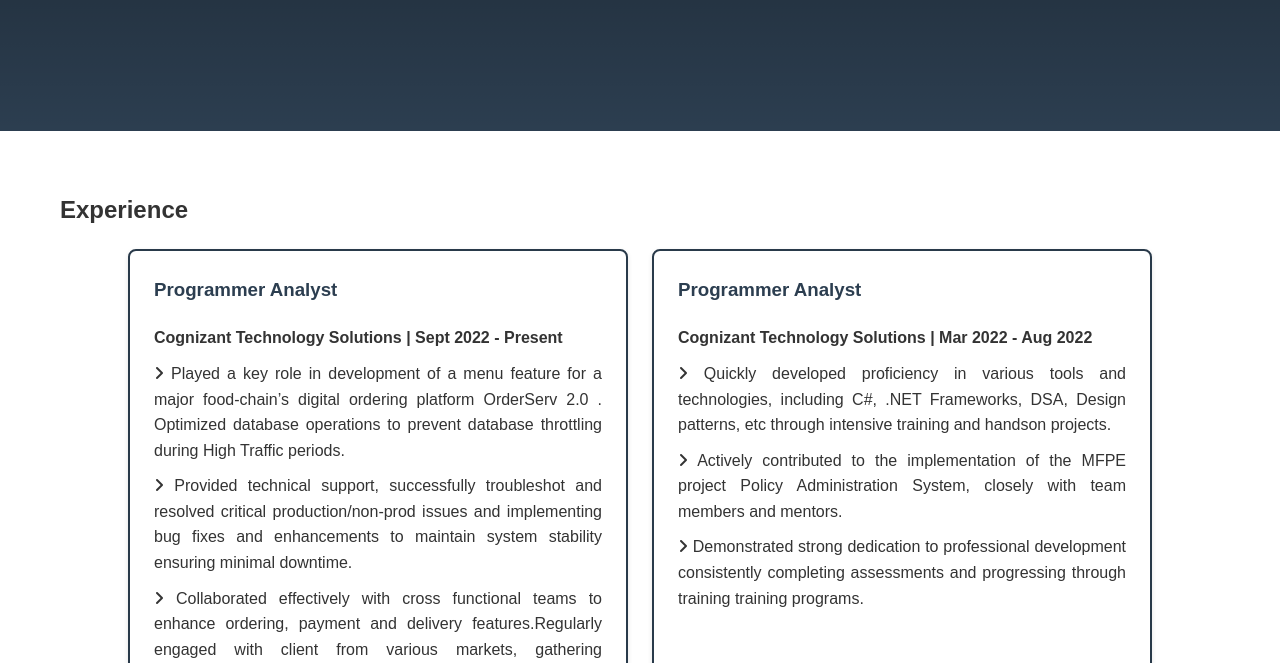
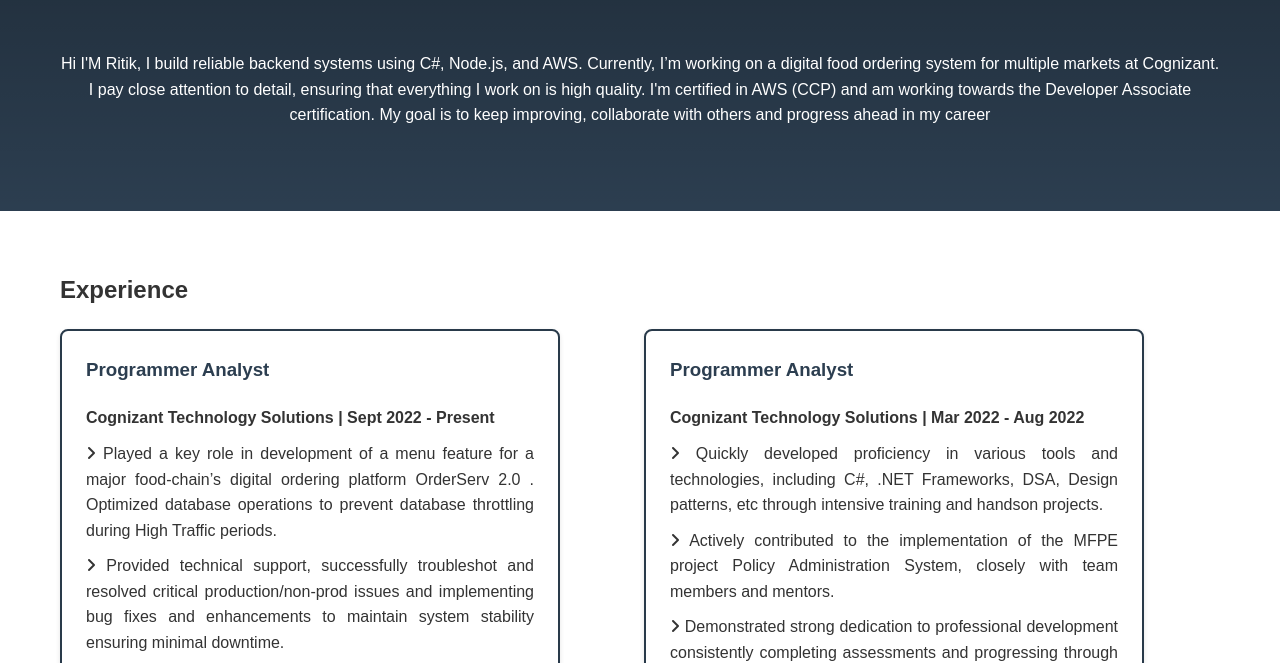
Before and after one commit to ritikkumarjain/ritikkumarjain.github.io, a plain HTML site: page index.html in a window 1280 px wide. Shown: the part 109-772 px from the top of the page. Drawn offline with Linux system fonts and the light colour scheme.

Commit message:
Fixed the Experience section RWD. added description

```diff
--- a/index.html
+++ b/index.html
@@ -15,13 +15,17 @@
             <div class="container">
                 <div class="text-box">
                     <h1><span class="head1">RITIK KUMAR JAIN</span></h1>
+                    <p>Hi I'M Ritik, I build reliable backend systems using C#, Node.js, and AWS. Currently, I’m working on a digital food ordering system
+                    for multiple markets at Cognizant. I pay close attention to detail, ensuring that everything I work on is high quality.
+                    I'm certified in AWS (CCP) and am working towards the Developer Associate certification. My goal is to keep improving,
+                    collaborate with others and progress ahead in my career</p>
                 </div>
             </div>
         </header>
         <section id="experience">
             <div class="container">
                 <h2>Experience</h2>
-                <div class="experience-container">
+                <div class="experience">
                     <div class="experience-item">
                         <h3>Programmer Analyst</h3>
                         <p><b>Cognizant Technology Solutions | Sept 2022 - Present</b></p>
--- a/styles.css
+++ b/styles.css
@@ -56,7 +56,7 @@
      background-color: #2c3e50;
      text-align: center;
      background-image: linear-gradient(rgba(0, 0, 0, 0.3), transparent);
-     height: 30vh;
+     height: 40vh;
  }
 
  header h1 {
@@ -64,7 +64,7 @@
  }
 
  header p {
-     font-size: 1.2em;
+     font-size: 1.0em;
  }
 
  /* Section styles */
@@ -78,6 +78,13 @@
  }
 
  /* Experience styles */
+ .experience {
+     display: grid;
+     grid-template-columns: repeat(auto-fit, minmax(300px, 1fr));
+     gap: 0.5rem;
+     justify-content: center;
+ }
+
  .experience-item {
     background: #fff;
     border-radius: 8px;
@@ -88,14 +95,6 @@
     max-width: 500px;
     box-sizing: border-box;
     border: 2px solid #293A4A;
- }
-
- .experience-container {
-     display: flex;
-     flex-wrap: wrap;
-     gap: 1.5rem;
-     justify-content: center;
-     /* Center the items horizontally */
  }
 
  .experience-item h3 {
@@ -309,6 +308,14 @@
          font-size: 2em;
      }
 
+     header p{
+        font-size: 0.8em;
+     }
+
+     header {
+        height: 55vh;
+     }
+
      .certification-item {
          flex-basis: calc(50% - 40px);
      }
```
